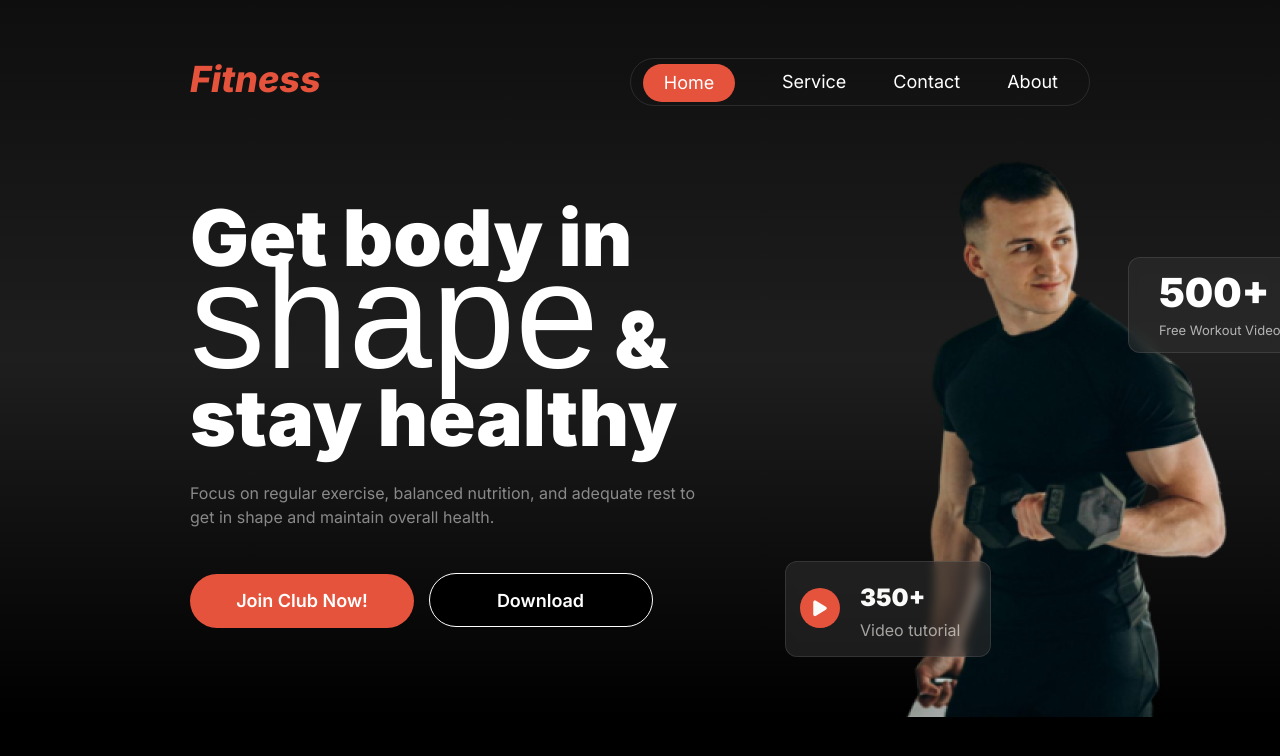
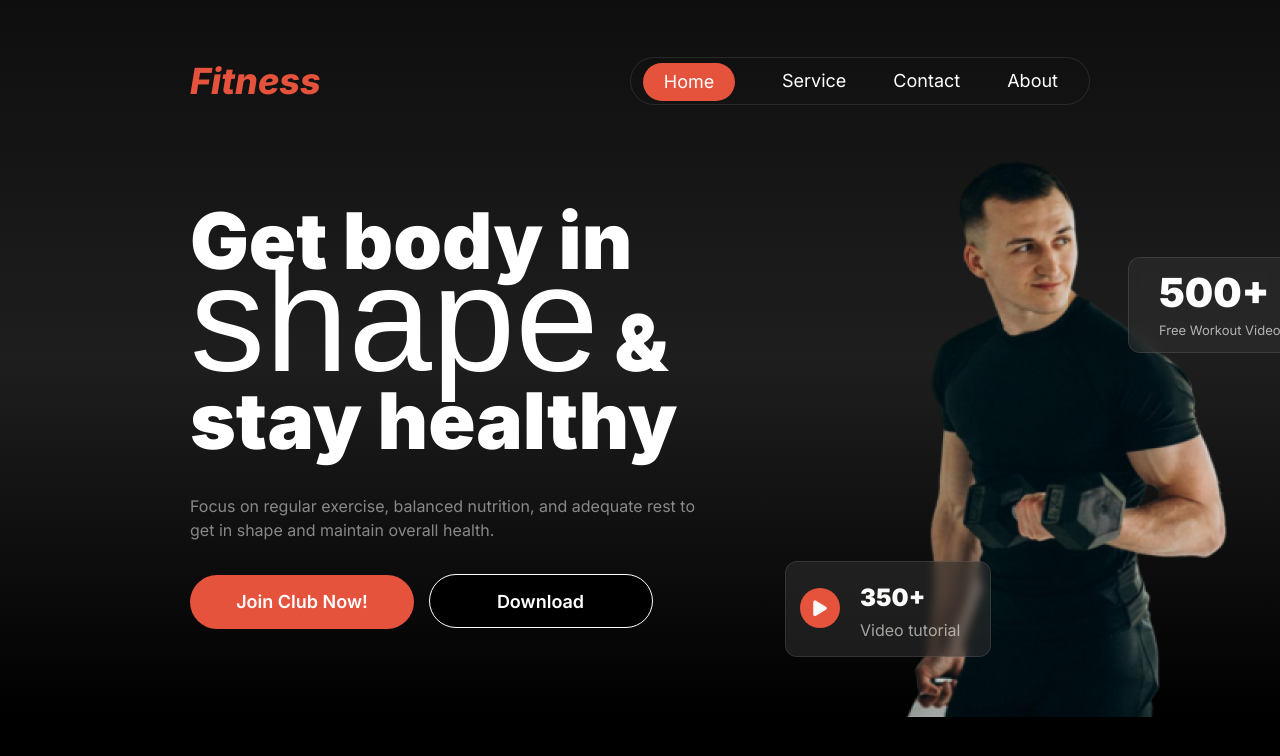
Before and after one commit to NureAlam68/assignment-2, a plain HTML site: page index.html in a window 1280 px wide. Shown: the top 756 px of the page. Drawn offline with Linux system fonts and the light colour scheme; a web font is replaced by a local one.

Commit message:
update more

```diff
--- a/styles/style.css
+++ b/styles/style.css
@@ -1,17 +1,22 @@
 @import url('https://fonts.googleapis.com/css2?family=Inter:ital,opsz,wght@0,14..32,100..900;1,14..32,100..900&display=swap');
 
 @import url('https://fonts.cdnfonts.com/css/miama');
+
+* {
+    margin: 0;
+}
 
 body {
     font-family: "Inter";
     background-color: black;
     color: rgb(255, 255, 255);
-    max-width: 1440px;
-    margin: 0 auto;
 }
 
 header {
     max-width: 1440px;
+    height: 717px;
+    height: auto;
+    margin: 0 auto;
     background: linear-gradient(
         180deg,
         rgba(19, 19, 19, 0.747) 0%,
@@ -42,7 +47,6 @@ nav {
     padding: 12px;
     width: 460px;
     height: 48px;
-    margin-top: -30px;
 }
 
 nav h3 {
@@ -72,6 +76,7 @@ nav h3 {
 /* banner section */
 .banner {
     display: flex;
+    max-width: 1440px;
 }
 
 .banner-part-one {
@@ -79,7 +84,7 @@ nav h3 {
     width: 520px;
     height: 440px;
     box-sizing: border-box;
-    margin-top: 62px;
+    margin-top: 97px;
 }
 
 .banner-part-one h1 {
@@ -102,6 +107,7 @@ nav h3 {
     font-weight: 400;
     line-height: 24px;
     margin-top: 0;
+    margin-top: 10px;
 }
 
 #shape {
@@ -123,7 +129,7 @@ nav h3 {
     font-size: 18px;
     font-weight: 600;
     padding: 16px 40px 16px 40px;
-    margin-top: 28px;
+    margin-top: 32px;
 }
 
 .btn-second {
@@ -139,7 +145,7 @@ nav h3 {
     font-weight: 600;
     padding: 16px 40px 16px 40px;
     margin-left: 10px;
-    margin-top: 28px;
+    margin-top: 32px;
 }
 
 .banner-img {
@@ -243,4 +249,5 @@ nav h3 {
 
 .banner-part-two {
     position: relative;
+    margin-top: 32px;
 }
```
